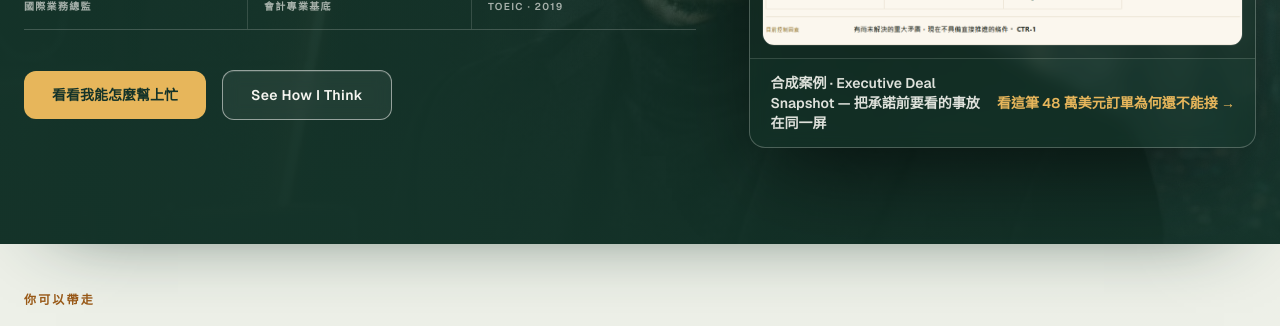
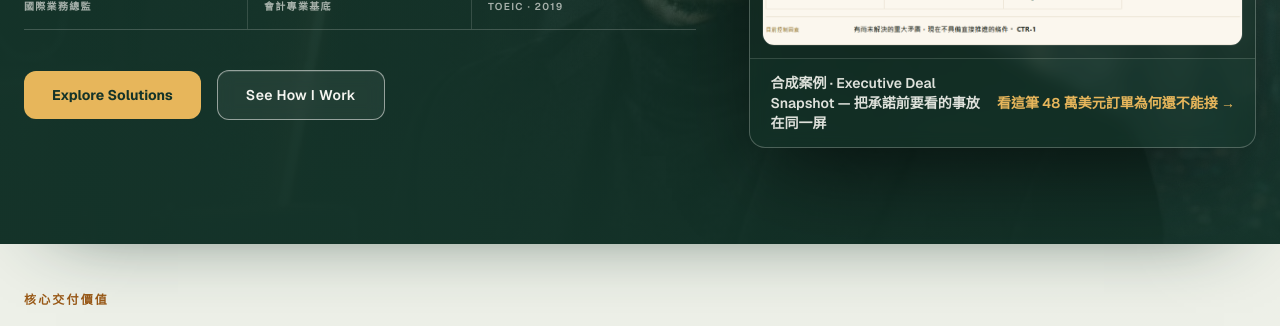
Before and after one commit to apchen1978/pauls-tradecraft, a React (Vite) app: page / in a window 1280 px wide. Shown: the part 557-883 px from the top of the page. Built offline with nearby package versions, Linux system fonts and the light colour scheme.

Commit message:
copy(hero): clarify value and work CTAs

```diff
--- a/src/i18n.jsx
+++ b/src/i18n.jsx
@@ -17,14 +17,14 @@ const dict = {
       headlineDesktopB: "變成",
       headlineHighlight: "可執行的下一步。",
       sub: "我用 15 年國際業務經驗與會計視角，看買方、毛利、付款、交付與企業支出；再讓 AI 擴大研究與執行，把判斷變成團隊可採取的下一步。",
-      youGet: "你可以帶走",
+      youGet: "核心交付價值",
       outcomes: [
         { title: "值得研究的機會", body: "分清相關公司、可能通路與仍待確認的證據。" },
         { title: "承諾前判斷", body: "付款、交易責任、毛利與真正的控制因素。" },
         { title: "可交接下一步", body: "帶進會議的行動、證據要求與人的決定。" },
       ],
-      ctaPrimary: "看看我能怎麼幫上忙",
-      ctaSecondary: "See How I Think",
+      ctaPrimary: "Explore Solutions",
+      ctaSecondary: "See How I Work",
       imgCaption: "窗簾軟裝 Pilot 追蹤器 · 實際畫面",
       featuredKicker: "Featured business proof",
       featuredHook1: "每張訂單單看都沒問題。",
```
